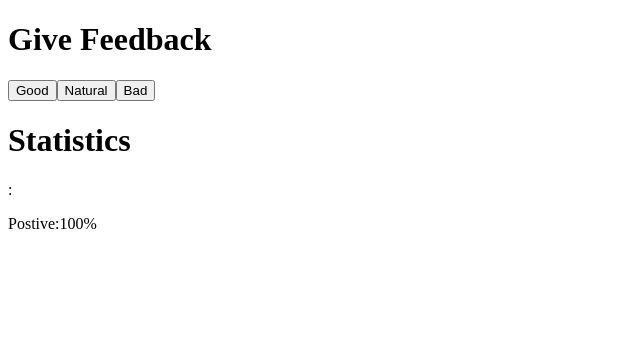
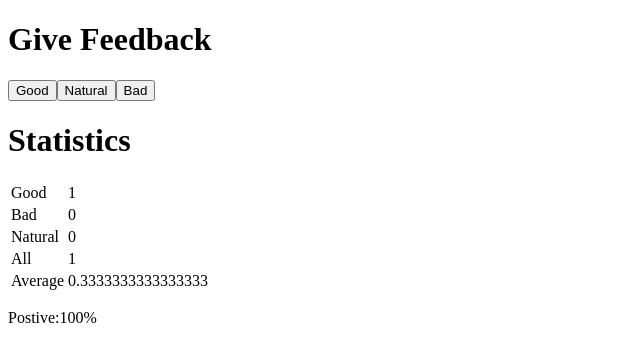
Before and after one commit to mahmodlte/full-stack-open-part1, a React (Vite) app in the folder unicafe/: page / in a window 1280 px wide. Both pictures are taken after a click on the button "Good". Shown: the top 362 px of the page, without its empty margins (0-640 px from the left). Built offline with nearby package versions, Linux system fonts and the light colour scheme.

Commit message:
Implemented table for displaying statistics data

```diff
--- a/unicafe/src/StatisticLine.jsx
+++ b/unicafe/src/StatisticLine.jsx
@@ -1,9 +1,40 @@
-const StatisticLine = ({ text, value }) => {
+const StatisticLine = ({ statisticData }) => {
+  console.log(statisticData);
+
   return (
     <div>
-      <p>
-        {text}: {value}
-      </p>
+      <table>
+        <tbody>
+          <tr>
+            <td>{statisticData.good.text}</td>
+            <td>{statisticData.good.value}</td>
+          </tr>
+        </tbody>
+        <tbody>
+          <tr>
+            <td>{statisticData.bad.text}</td>
+            <td>{statisticData.bad.value}</td>
+          </tr>
+        </tbody>
+        <tbody>
+          <tr>
+            <td>{statisticData.natural.text}</td>
+            <td>{statisticData.natural.value}</td>
+          </tr>
+        </tbody>
+        <tbody>
+          <tr>
+            <td>{statisticData.total.text}</td>
+            <td>{statisticData.total.value}</td>
+          </tr>
+        </tbody>
+        <tbody>
+          <tr>
+            <td>{statisticData.average.text}</td>
+            <td>{statisticData.average.value}</td>
+          </tr>
+        </tbody>
+      </table>
     </div>
   );
 };
```
